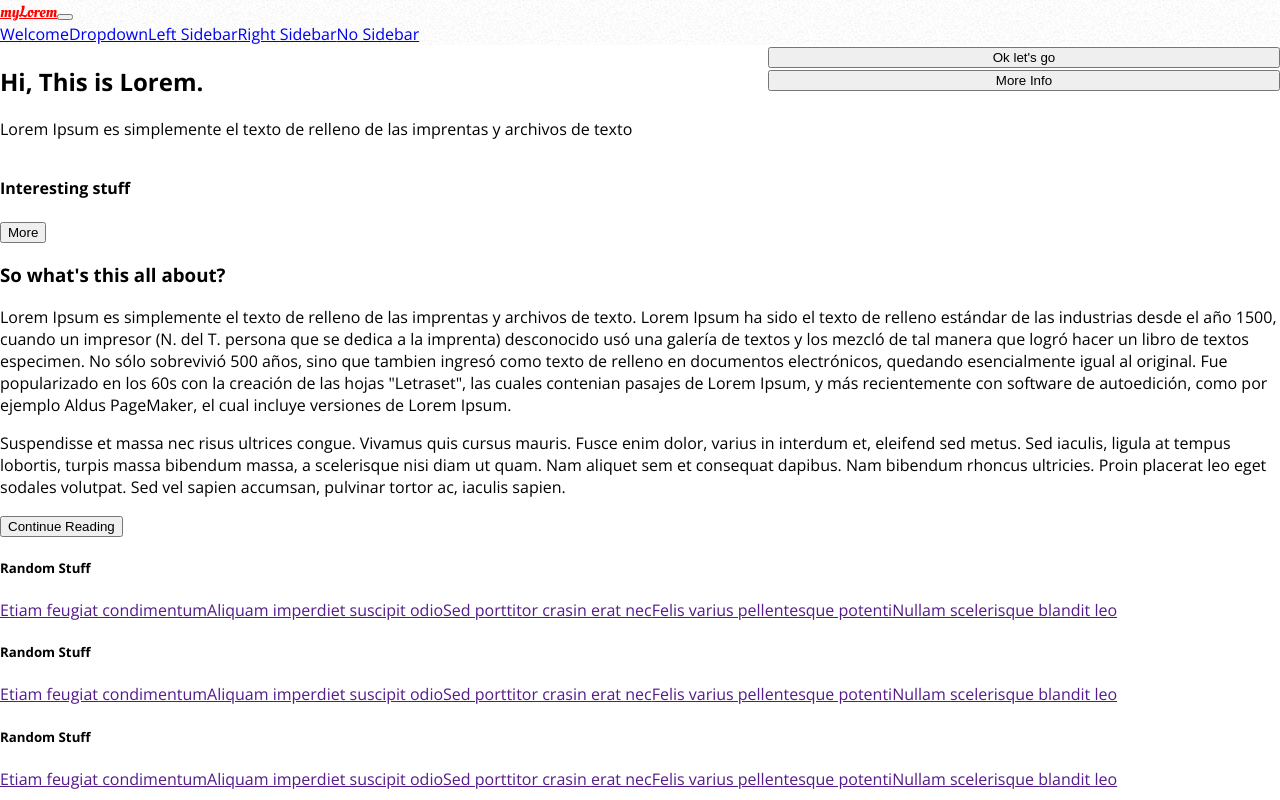
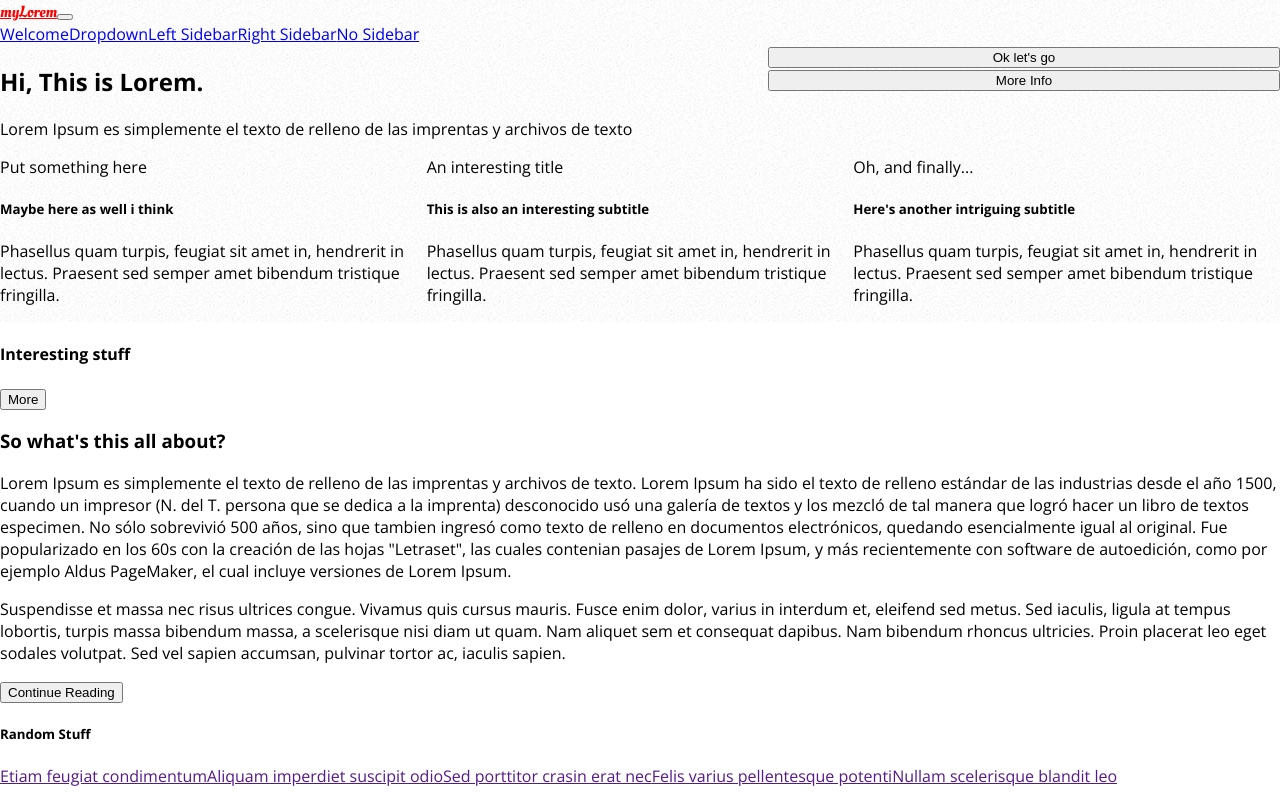
Before and after one commit to HenKyubi/Books-Books, a React (Create React App) app: page / in a window 1280 px wide. Shown: the top 800 px of the page. Built offline with nearby package versions, Linux system fonts and the light colour scheme.

Commit message:
modifications to features

```diff
--- a/src/App.css
+++ b/src/App.css
@@ -2,7 +2,15 @@
   background-image: url("../src/assets/bg01.png");
   background-repeat: repeat;
 }
+#features {
+  display: grid;
+  grid-template-columns: 1fr 1fr 1fr;
+  grid-template-rows: 1fr;
+}
 
+.feature {
+  width: 1fr;
+}
 #hero {
   display: grid;
   grid-template-columns: 60% 40%;
--- a/src/App.js
+++ b/src/App.js
@@ -3,14 +3,15 @@ import "./App.css";
 function App() {
   return (
     <div>
-      <header className="background">
-        <nav class="navbar navbar-expand-lg navbar-light bg-light">
-          <div class="container-fluid">
-            <a class="navbar-brand" href="#">
+      <div className="background">
+        <header>
+          <nav className="navbar navbar-expand-lg navbar-light bg-light">
+            <div className="container-fluid">
+              <a className="navbar-brand" href="#">
                 myLorem
               </a>
               <button
-              class="navbar-toggler"
+                className="navbar-toggler"
                 type="button"
                 data-bs-toggle="collapse"
                 data-bs-target="#navbarNavAltMarkup"
@@ -18,23 +19,23 @@ function App() {
                 aria-expanded="false"
                 aria-label="Toggle navigation"
               >
-              <span class="navbar-toggler-icon"></span>
+                <span className="navbar-toggler-icon"></span>
               </button>
-            <div class="collapse navbar-collapse" id="navbarNavAltMarkup">
-              <div class="navbar-nav">
-                <a class="nav-link active" aria-current="page" href="#">
+              <div className="collapse navbar-collapse" id="navbarNavAltMarkup">
+                <div className="navbar-nav">
+                  <a className="nav-link active" aria-current="page" href="#">
                     Welcome
                   </a>
-                <a class="nav-link" href="#">
+                  <a className="nav-link" href="#">
                     Dropdown
                   </a>
-                <a class="nav-link" href="#">
+                  <a className="nav-link" href="#">
                     Left Sidebar
                   </a>
-                <a class="nav-link" href="#">
+                  <a className="nav-link" href="#">
                     Right Sidebar
                   </a>
-                <a class="nav-link" href="#">
+                  <a className="nav-link" href="#">
                     No Sidebar
                   </a>
                 </div>
@@ -55,13 +56,41 @@ function App() {
             <button className="btn">More Info</button>
           </div>
         </section>
+        <div id="features">
+          <div className="feature">
+            <div>Put something here</div>
             <div>
-        <div className="container"></div>
-        <div className="container"></div>
-        <div className="container"></div>
+              <h5>Maybe here as well i think</h5>
+              <p>
+                Phasellus quam turpis, feugiat sit amet in, hendrerit in lectus.
+                Praesent sed semper amet bibendum tristique fringilla.
+              </p>
+            </div>
           </div>
           <div>
-        <div className="container">
+            <div>An interesting title</div>
+            <div>
+              <h5>This is also an interesting subtitle</h5>
+              <p>
+                Phasellus quam turpis, feugiat sit amet in, hendrerit in lectus.
+                Praesent sed semper amet bibendum tristique fringilla.
+              </p>
+            </div>
+          </div>
+          <div>
+            <div>Oh, and finally...</div>
+            <div>
+              <h5>Here's another intriguing subtitle</h5>
+              <p>
+                Phasellus quam turpis, feugiat sit amet in, hendrerit in lectus.
+                Praesent sed semper amet bibendum tristique fringilla.
+              </p>
+            </div>
+          </div>
+        </div>
+      </div>
+      <div>
+        <div>
           <h4>Interesting stuff</h4>
           <div></div>
           <div></div>
@@ -69,7 +98,7 @@ function App() {
           <div></div>
           <button>More</button>
         </div>
-        <div className="container">
+        <div>
           <h3>So what's this all about?</h3>
           <p>
             Lorem Ipsum es simplemente el texto de relleno de las imprentas y
```
Lines whose indentation alone changed are shown as unchanged.
